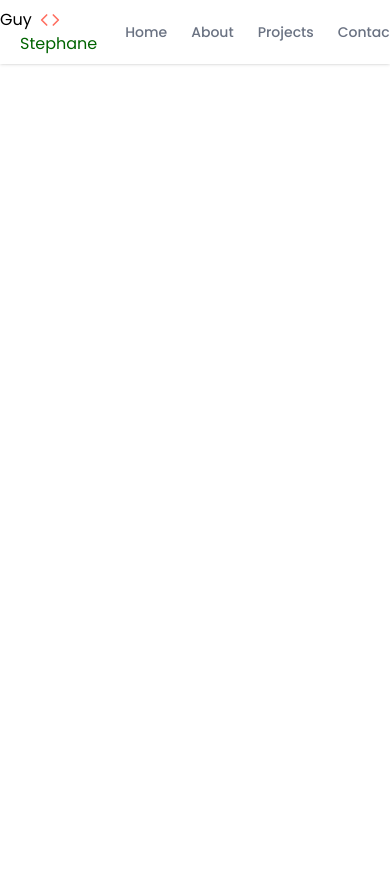
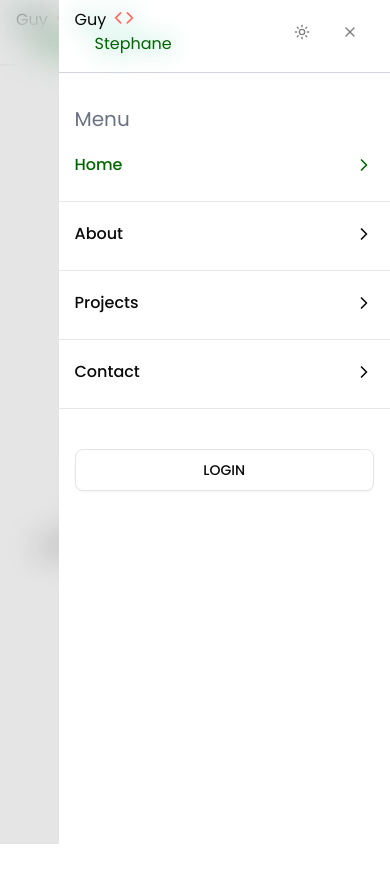
Before and after one commit to iamguystephane/Guy-Stephane, a React (Vite) app: page / in a window 390 px wide. Shown: the top 882 px of the page. Before the commit the page ends 844 px from the top, so only its background shows below. Built offline with nearby package versions, Linux system fonts and the light colour scheme.

Commit message:
handling mobile responsiveness for the nav bar

```diff
--- a/src/App.tsx
+++ b/src/App.tsx
@@ -2,16 +2,20 @@ import { BrowserRouter, Routes, Route } from "react-router-dom";
 import HomePage from "./components/home/HomePage";
 import ContactPage from "./components/contact/Contact";
 import NavBar from "./components/NavBar";
+import MenuModal from "./components/MenuModal";
 
 export default function App() {
   return (
     <BrowserRouter>
+      <MenuModal />
       <div className="bg-gradient-to-b dark:from-black dark:to-gray-800 px-4 text-white">
         <NavBar />
-        <Routes>
-          <Route path="/" element={<HomePage />} />
-          <Route path="/contact" element={<ContactPage />} />
-        </Routes>
+        <div className="xsm:!px-4 md:!px-8 lg:!px-16 !mt-20">
+          <Routes>
+            <Route path="/" element={<HomePage />} />
+            <Route path="/contact" element={<ContactPage />} />
+          </Routes>
+        </div>
       </div>
     </BrowserRouter>
   );
--- /dev/null
+++ b/src/components/MenuModal.tsx
@@ -0,0 +1,72 @@
+import { motion } from "framer-motion";
+import { Code, Sun, X, ChevronRight } from "lucide-react";
+import { Button } from "./ui/button";
+import { NavLinks } from "@/scripts/NavLinks";
+import { Link } from "react-router-dom";
+import { useLocation } from "react-router-dom";
+
+const MenuModal = () => {
+  const location = useLocation();
+  const getCurrentPath = (url: string) => {
+    if (url === location.pathname) {
+      return "text-darkGreen";
+    }
+    return "";
+  };
+
+  return (
+    <div className="w-full h-screen fixed top-0 backdrop-blur-lg bg-black/10 z-49 flex justify-end">
+      <div className="bg-white dark:bg-black h-screen w-[85%] !py-2">
+        <div className="flex items-center justify-between !pb-4 border-b border-gray-300 !px-4">
+          <div className="cursor-pointer transition-all duration-300 drop-shadow-[0_0_12px_rgba(16,185,129,0.8)] bg-transparent">
+            <h1 className="flex gap-2 items-center">
+              Guy{" "}
+              <motion.div
+                animate={{ y: [0, -4, 0] }}
+                transition={{
+                  duration: 2.0,
+                  repeat: Infinity,
+                  ease: "easeInOut",
+                }}
+              >
+                <Code size={20} color="#FF6F61" />
+              </motion.div>
+            </h1>
+            <h1 className="!ml-5 text-darkGreen">Stephane</h1>
+          </div>
+          <div>
+            <Button variant="ghost" className="!px-4">
+              <Sun size={20} color="grey" />
+            </Button>
+            <Button variant="ghost" className="!px-4">
+              <X size={20} color="grey" />
+            </Button>
+          </div>
+        </div>
+        <div className="!mt-8">
+          <h1 className="text-gray-500 text-xl !px-4 "> Menu </h1>
+          {NavLinks.map((link) => (
+            <Link
+              to={link.href}
+              key={link.href}
+              className="!mt-5 flex items-center justify-between !px-4 !pb-6 border-b border-gray-200"
+            >
+              <h1 className={`font-medium ${getCurrentPath(link.href)}`}>
+                {" "}
+                {link.name}{" "}
+              </h1>
+              <ChevronRight size={20} className={`${getCurrentPath(link.href)}`} />
+            </Link>
+          ))}
+          <div className="!px-4 ">
+            <Button variant="outline" className="w-full !py-5 !mt-10">
+              LOGIN
+            </Button>
+          </div>
+        </div>
+      </div>
+    </div>
+  );
+};
+
+export default MenuModal;
--- a/src/components/NavBar.tsx
+++ b/src/components/NavBar.tsx
@@ -1,31 +1,75 @@
 import { Link } from "react-router-dom";
 import { Button } from "./ui/button";
-import { Code } from "lucide-react";
+import { Code, Menu } from "lucide-react";
 import { NavLinks } from "@/scripts/NavLinks";
+import { Moon, Sun } from "lucide-react";
+import { motion } from "framer-motion";
+import { useLocation } from "react-router-dom";
 
 export default function NavBar() {
+  const location = useLocation();
+  const getCurrentPath = (url: string) => {
+    if(url === location.pathname) {
+      return "text-darkGreen"
+    }
+    return ""
+  }
+
   return (
     <>
       <nav className="w-full flex items-center justify-between backdrop-blur-lg shadow-sm dark:bg-black dark:text-white text-black xsm:!px-4 md:!px-8 lg:!px-16 !py-2 fixed top-0">
         <div className="flex items-center gap-7">
-          <div>
-            <h1 className="flex gap-2 items-center">
-              Guy <Code size={20} color="#FF6F61" />{" "}
-            </h1>
-            <h1 className="!ml-5 text-darkGreen">Stephane</h1>
-          </div>
-          <div className="flex gap-6 text-gray-500 text-sm font-medium">
+          <Link to="/">
+            <div className="cursor-pointer transition-all duration-300 drop-shadow-[0_0_12px_rgba(16,185,129,0.8)] bg-transparent">
+              <h1 className="flex gap-2 items-center">
+                Guy{" "}
+                <motion.div
+                  animate={{ y: [0, -4, 0] }}
+                  transition={{
+                    duration: 2.0,
+                    repeat: Infinity,
+                    ease: "easeInOut",
+                  }}
+                >
+                  <Code size={20} color="#FF6F61" />
+                </motion.div>
+              </h1>
+              <h1 className="!ml-5 text-darkGreen">Stephane</h1>
+            </div>
+          </Link>
+
+          <div className="flex gap-6 text-gray-500 text-sm font-medium xsm:hidden md:flex">
             {NavLinks.map((link) => (
-              <Link key={link.name} to={link.href} className="hover:text-slate">
+              <Link
+                key={link.name}
+                to={link.href}
+                className={`hover:text-slate ${getCurrentPath(link.href)}`}
+              >
                 {link.name}
               </Link>
             ))}
           </div>
         </div>
-        <Button variant="outline" className="!px-5 !py-2 cursor-pointer">
-          {" "}
-          LOGIN{" "}
-        </Button>
+        <div className="flex items-center gap-4">
+          <Button
+            className="!px-5 cursor-pointer md:hidden"
+            variant="ghost"
+          >
+            <Menu />
+          </Button>
+          <Button
+            className="!px-5 cursor-pointer xsm:hidden md:flex"
+            variant="ghost"
+          >
+            <Sun />
+          </Button>
+          <Button
+            variant="outline"
+            className="!px-5 !py-2 cursor-pointer xsm:hidden md:flex"
+          >
+            LOGIN
+          </Button>
+        </div>
       </nav>
     </>
   );
--- a/src/components/contact/ContactHero.tsx
+++ b/src/components/contact/ContactHero.tsx
@@ -1,6 +1,6 @@
 export default function ContactHero() {
   return (
-    <div className="flex min-h-screen flex-col items-center justify-center gap-6  px-4 text-white">
+    <div className="flex min-h-screen flex-col items-center justify-center gap-6  px-4 dark:text-white text-black">
       <h1 className="text-4xl font-bold">Contact Me</h1>
       <p className="text-center max-w-xl">
         I would love to hear from you! Whether you have a question, a project
--- a/src/components/home/HomeHero.tsx
+++ b/src/components/home/HomeHero.tsx
@@ -1,6 +1,6 @@
 export default function HomeHero() {
   return (
-    <div className="flex min-h-screen flex-col items-center justify-center gap-6 px-4 text-white">
+    <div className="flex min-h-screen flex-col items-center justify-center gap-6 px-4 text-black">
       <h1 className="text-4xl font-bold">Hello world</h1>
       <p className="text-center max-w-xl">
         This portfolio is currently under development... please come back later.
--- a/src/index.css
+++ b/src/index.css
@@ -11,7 +11,7 @@
 }
 
 @theme {
-  --breakpoint-xs: 280px;
+  --breakpoint-xsm: 280px;
   --breakpoint-sm: 640px;
   --breakpoint-md: 768px;
   --breakpoint-lg: 1024px;
```
